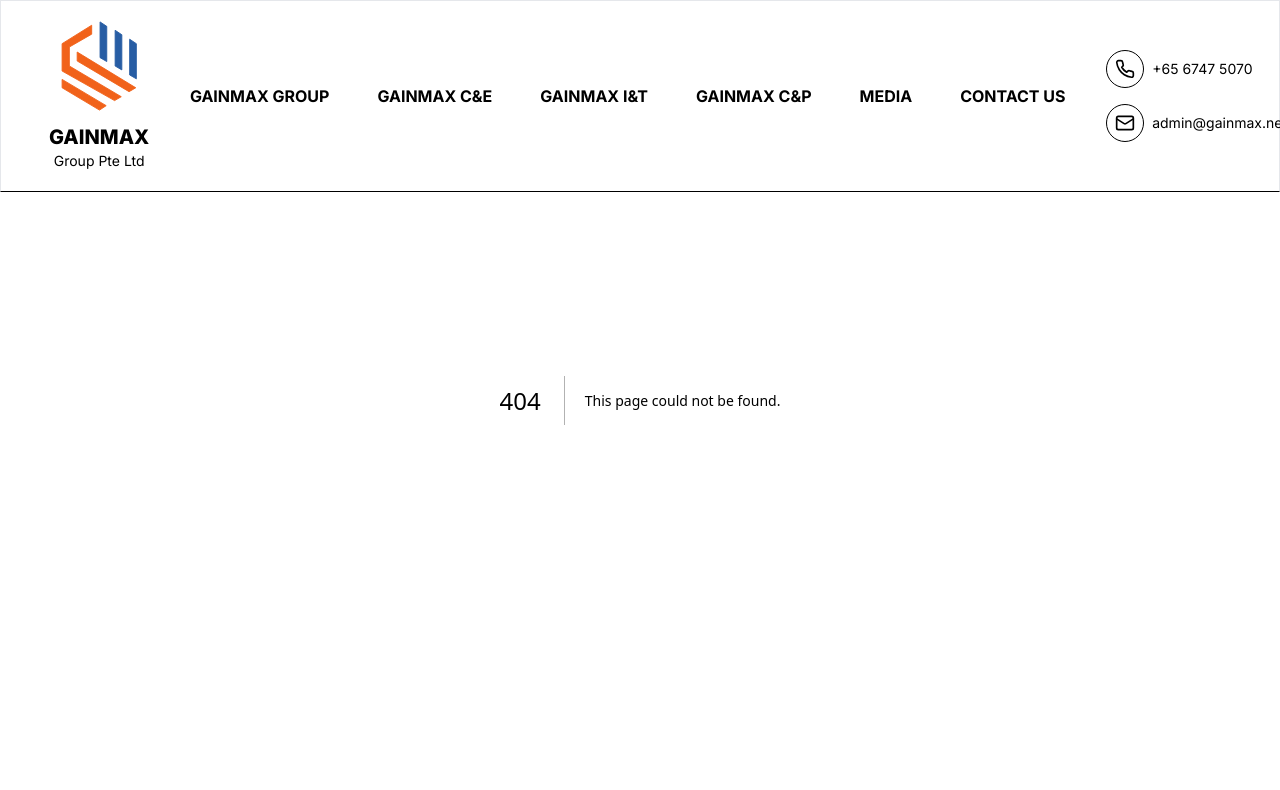
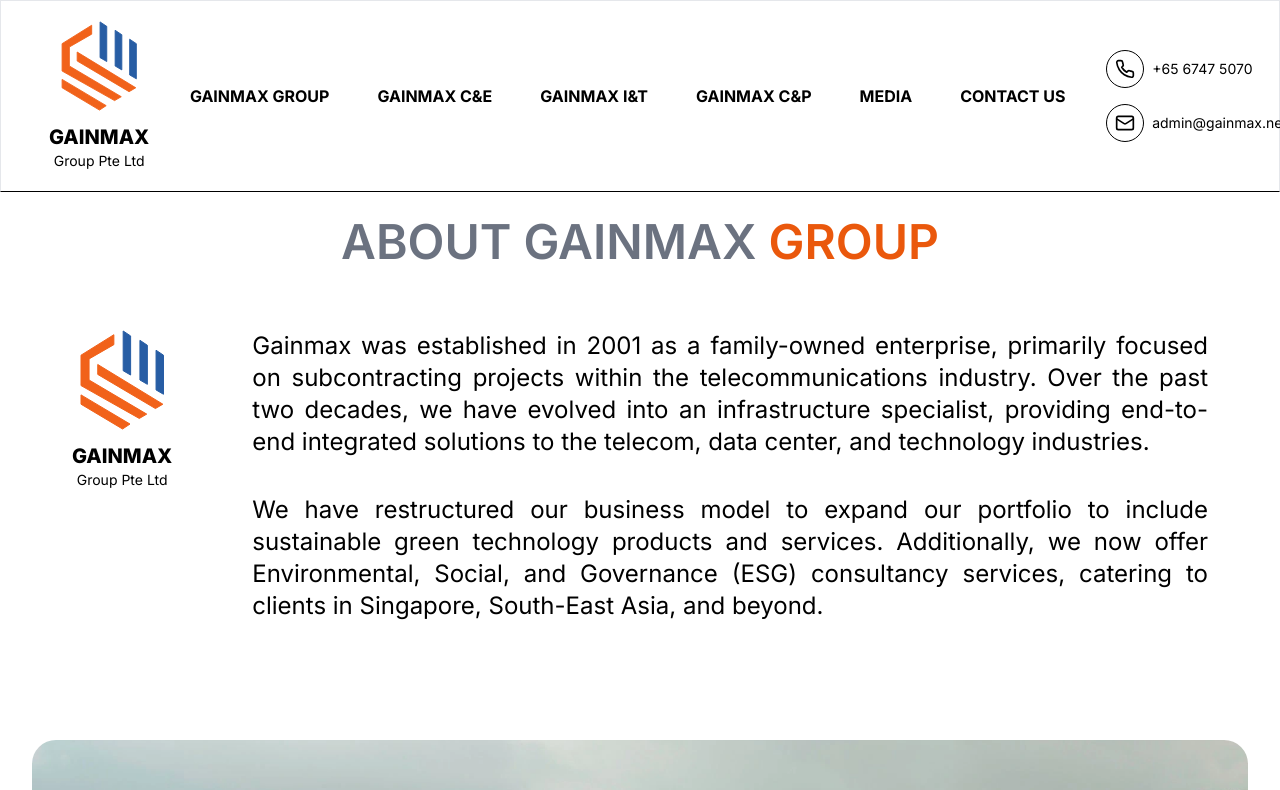
Before and after one commit to SSDIGITAL-DevTeam/gainmax-revamp, a Next.js app: page /gainmax-group/introduction in a window 1280 px wide. Before the commit this address had no page. Shown: the top 790 px of the page. Built offline with nearby package versions, Linux system fonts and the light colour scheme.

Commit message:
feat: add page group-introduction

```diff
--- /dev/null
+++ b/app/gainmax-group/introduction/layout.tsx
@@ -0,0 +1,11 @@
+import { JSX, ReactNode } from 'react';
+import { Metadata } from 'next';
+
+export const metadata: Metadata = {
+  title: 'Introduction | Gainmax Group',
+  description: 'Introduction to Gainmax Group',
+};
+
+export default function Layout({ children }: Readonly<{ children: ReactNode }>): JSX.Element {
+  return <div>{children}</div>;
+}
--- /dev/null
+++ b/app/gainmax-group/introduction/page.tsx
@@ -0,0 +1,45 @@
+import React from 'react';
+import Logo from '@/assets/logo/svg/logo.svg';
+import Image from 'next/image';
+import LogoWhite from '@/assets/logo/svg/logo-white.svg';
+import AssetHeroAboutSection from '@/assets/group/introduction/asset-hero-about-section.webp';
+
+export default function page() {
+  return (
+    <main>
+      <header className="relative w-full min-h-[80vh] py-[100px] md:px-6 lg:px-10 flex mt-[40px] md:mt-[110px] lg:mt-[100px]">
+        <div className="container flex flex-col items-center justify-center gap-y-16 w-full">
+          <h1 className="uppercase font-semibold text-gray-500 text-2xl md:text-3xl lg:text-5xl">
+            about gainmax <span className="text-orange-600">group</span>
+          </h1>
+          <div className="flex flex-col lg:flex-row gap-x-0 gap-y-7 lg:gap-x-20 lg:gap-y-0 items-center justify-center lg:items-start lg:justify-start">
+            {/* Logo */}
+            <div className="flex flex-col gap-x-4 gap-y-3 items-center justify-center lg:items-start lg:justify-start">
+              <Image src={Logo} alt="logo" className="w-[60px] h-[60px] md:w-[100px] md:h-[100px]" />
+              <div className="flex flex-col items-center justify-center text-center">
+                <h1 className="uppercase font-extrabold text-black text-xl">gainmax</h1>
+                <h2 className="text-black text-sm">Group Pte Ltd</h2>
+              </div>
+            </div>
+
+            {/* Desc */}
+            <div className="flex flex-col gap-y-9 lg:w-[90%]">
+              <p className="text-xl md:text-2xl text-justify">
+                Gainmax was established in 2001 as a family-owned enterprise, primarily focused on subcontracting projects within the telecommunications industry. Over the past two decades, we have evolved into an infrastructure specialist,
+                providing end-to-end integrated solutions to the telecom, data center, and technology industries.
+              </p>
+              <p className="text-xl md:text-2xl text-justify">
+                We have restructured our business model to expand our portfolio to include sustainable green technology products and services. Additionally, we now offer Environmental, Social, and Governance (ESG) consultancy services,
+                catering to clients in Singapore, South-East Asia, and beyond.
+              </p>
+            </div>
+          </div>
+        </div>
+      </header>
+
+      <section className="container flex flex-col overflow-x-hidden mb-[80px] lg:mb-[100px]">
+        <Image src={AssetHeroAboutSection} alt="hero" className="w-full lg:h-[80vh] object-cover object-center rounded-3xl" />
+      </section>
+    </main>
+  );
+}
```
Also changed, not shown: assets/group/introduction/asset-hero-about-section.webp (added).
